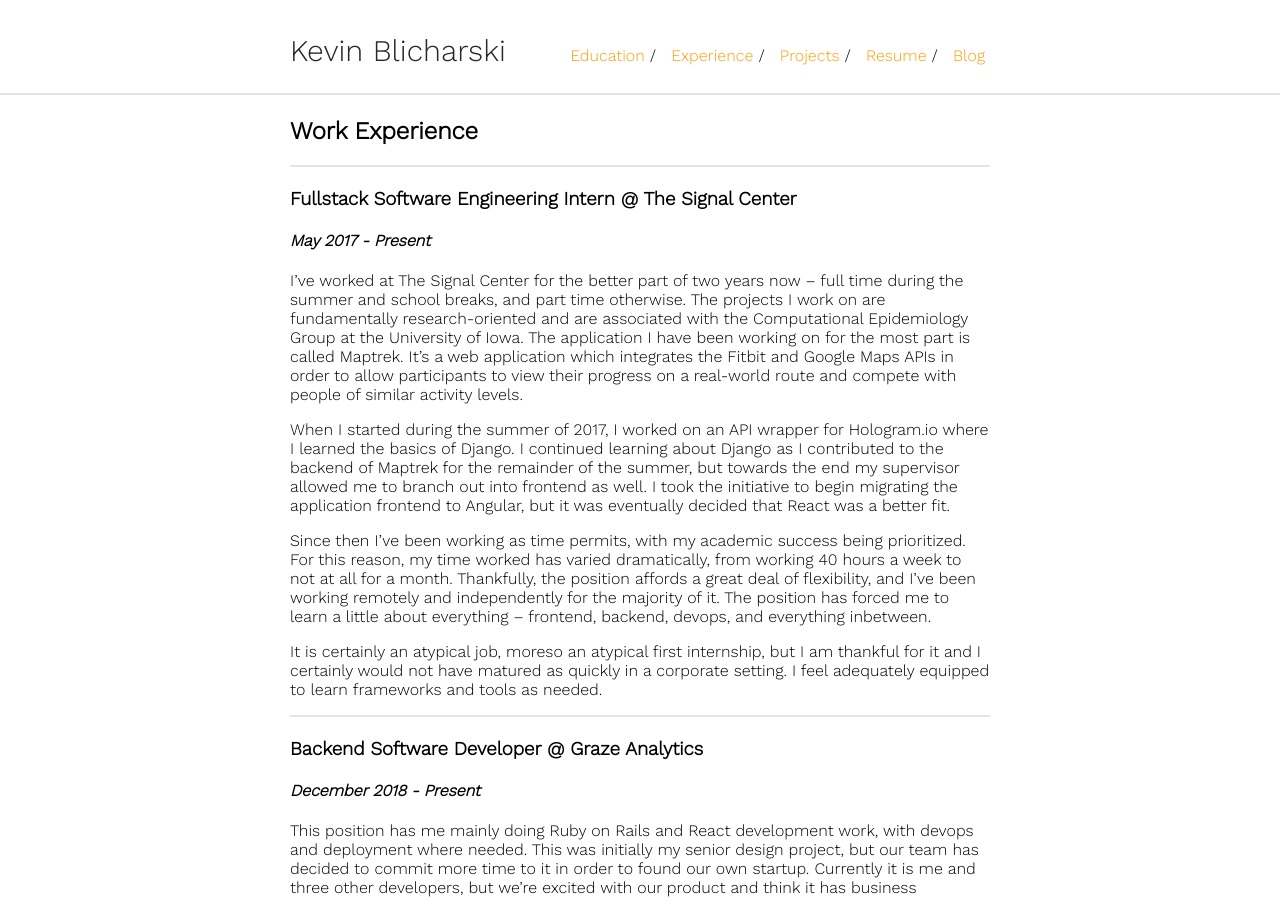
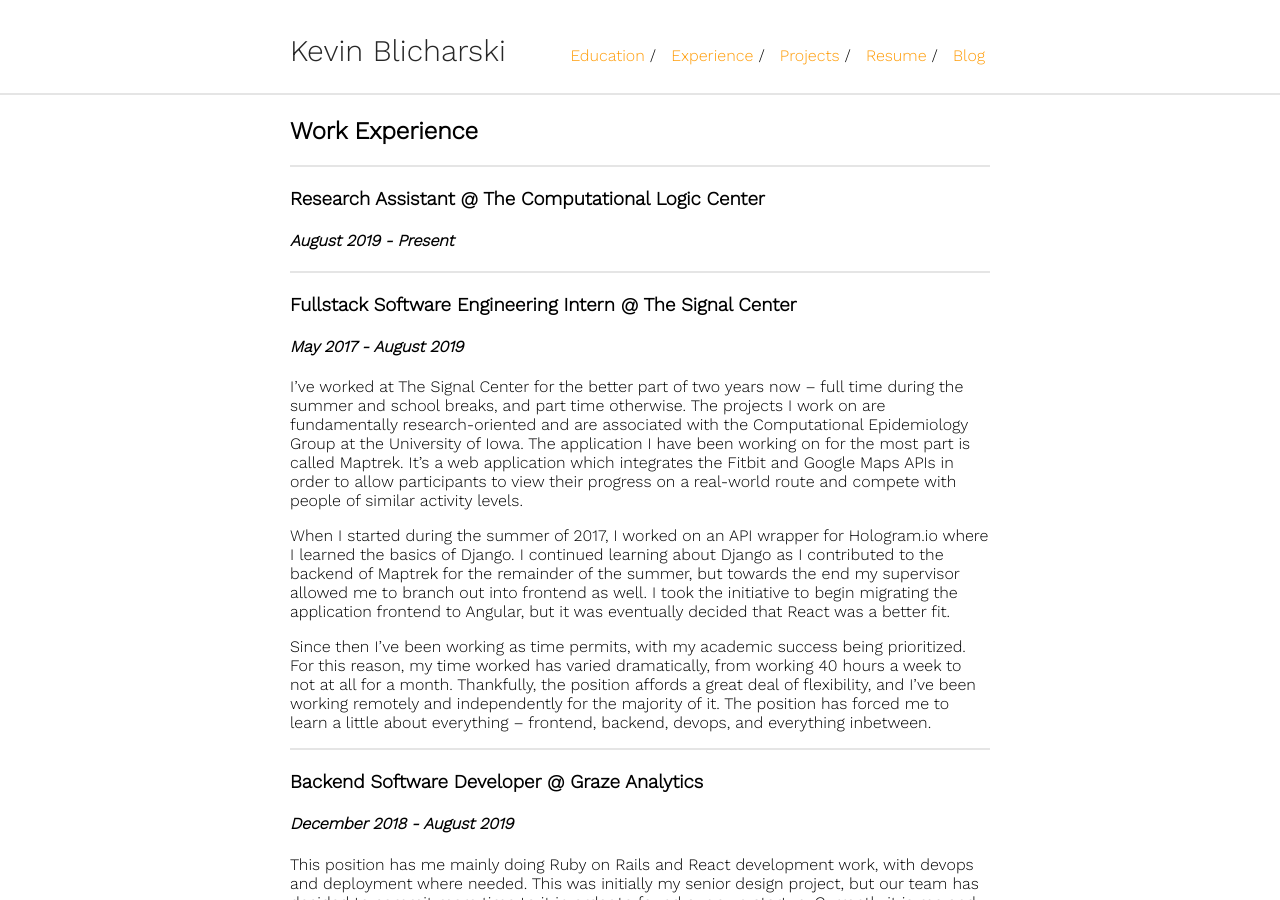
Before and after one commit to kblicharski/kblicharski.github.io, a Jekyll site: the page built from experience.md, in a window 1280 px wide and 900 px high. Built offline with Jekyll 4.4.1, drawn with Linux system fonts in a browser that asks for light colours; our own code applies the rules of GitHub Pages for plain Markdown files.

Commit message:
update work history

```diff
--- a/experience.md
+++ b/experience.md
@@ -6,8 +6,13 @@ layout: default
 
 ---
 
+### Research Assistant @ The Computational Logic Center
+#### *August 2019 - Present*
+
+---
+
 ### Fullstack Software Engineering Intern @ The Signal Center
-#### *May 2017 - Present*
+#### *May 2017 - August 2019*
 
 I've worked at The Signal Center for the better part of two years now -- full time during the summer and school breaks, and part time otherwise. The projects I work on are fundamentally research-oriented and are associated with the Computational Epidemiology Group at the University of Iowa. The application I have been working on for the most part is called Maptrek. It's a web application which integrates the Fitbit and Google Maps APIs in order to allow participants to view their progress on a real-world route and compete with people of similar activity levels.
 
@@ -15,12 +20,10 @@ When I started during the summer of 2017, I worked on an API wrapper for Hologra
 
 Since then I've been working as time permits, with my academic success being prioritized. For this reason, my time worked has varied dramatically, from working 40 hours a week to not at all for a month. Thankfully, the position affords a great deal of flexibility, and I've been working remotely and independently for the majority of it. The position has forced me to learn a little about everything -- frontend, backend, devops, and everything inbetween.
 
-It is certainly an atypical job, moreso an atypical first internship, but I am thankful for it and I certainly would not have matured as quickly in a corporate setting. I feel adequately equipped to learn frameworks and tools as needed.
-
 ---
 
 ### Backend Software Developer @ Graze Analytics
-#### *December 2018 - Present*
+#### *December 2018 - August 2019*
 
 This position has me mainly doing Ruby on Rails and React development work, with devops and deployment where needed. This was initially my senior design project, but our team has decided to commit more time to it in order to found our own startup. Currently it is me and three other developers, but we're excited with our product and think it has business potential. This position takes up around 10 hours of my time per week, but it will probably increase as we get closer to launch.
 
```
